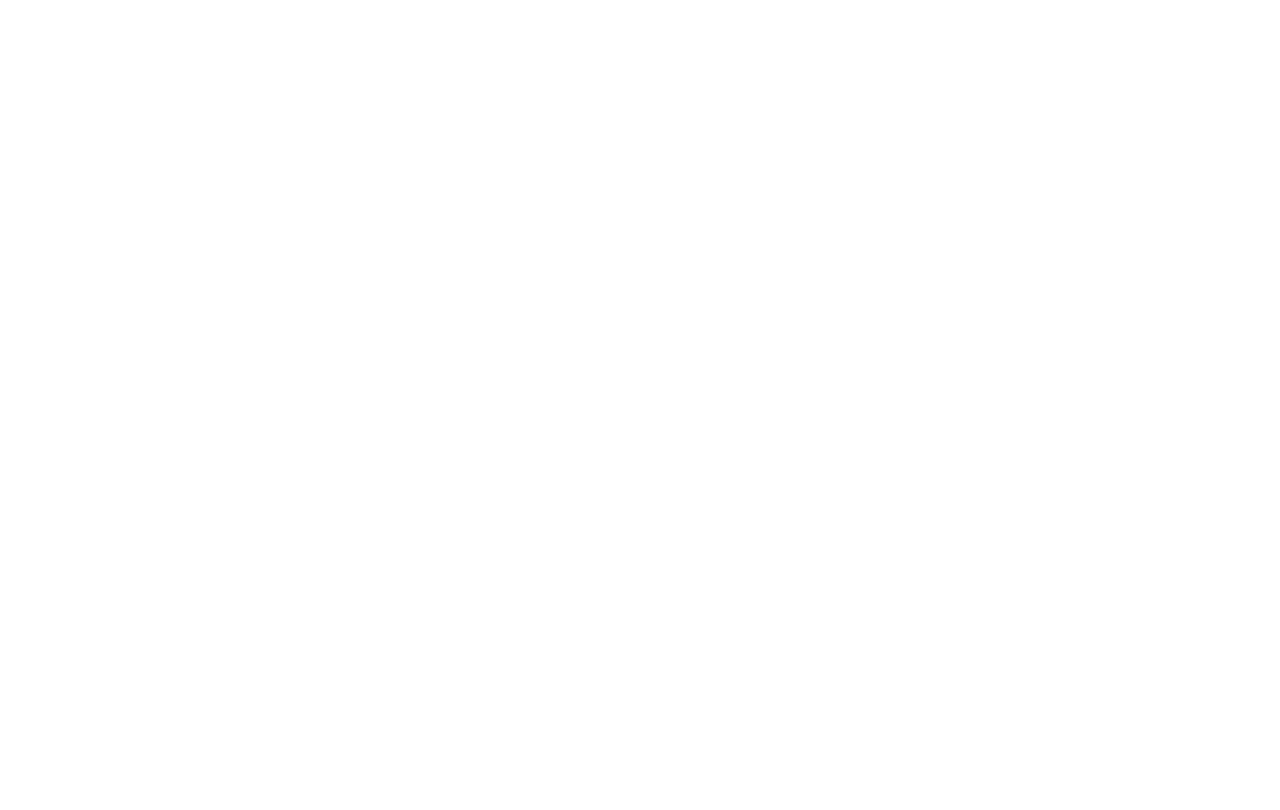
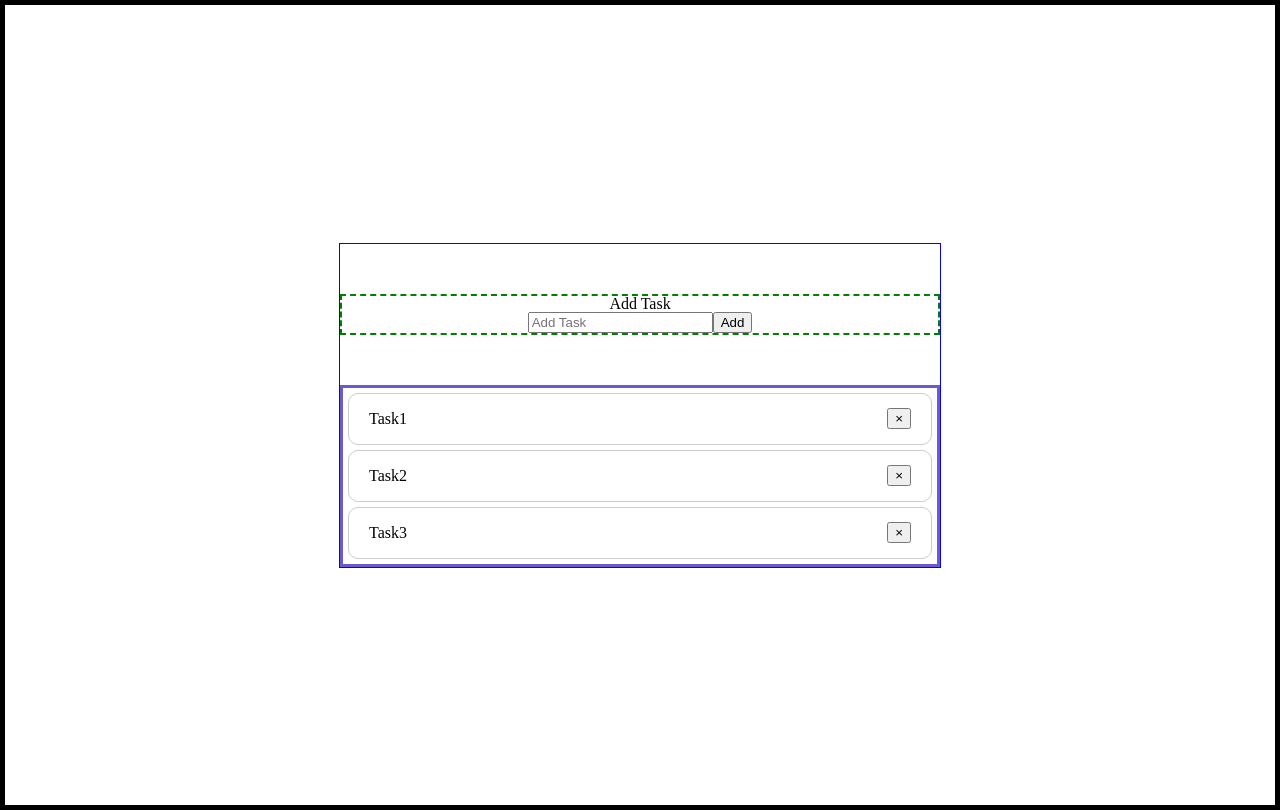
Before and after one commit to s3van/react-beg-06, a React (Create React App) app: page / in a window 1280 px wide. Built offline with nearby package versions, Linux system fonts and the light colour scheme.

Commit message:
hamarya vsyo

```diff
--- a/src/App.css
+++ b/src/App.css
@@ -1,3 +1,51 @@
-.wrapper{
-    text-align: center;
+html, body, div, span, applet, object, iframe,
+h1, h2, h3, h4, h5, h6, p, blockquote, pre,
+a, abbr, acronym, address, big, cite, code,
+del, dfn, em, img, ins, kbd, q, s, samp,
+small, strike, strong, sub, sup, tt, var,
+b, u, i, center,
+dl, dt, dd, ol, ul, li,
+fieldset, form, label, legend,
+table, caption, tbody, tfoot, thead, tr, th, td,
+article, aside, canvas, details, embed,
+figure, figcaption, footer, header, hgroup,
+menu, nav, output, ruby, section, summary,
+time, mark, audio, video {
+	margin: 0;
+	padding: 0;
+	border: 0;
+	font-size: 100%;
+	font: inherit;
+	vertical-align: baseline;
 }
+/* HTML5 display-role reset for older browsers */
+article, aside, details, figcaption, figure,
+footer, header, hgroup, menu, nav, section {
+	display: block;
+}
+body {
+	line-height: 1;
+}
+ol, ul {
+	list-style: none;
+}
+blockquote, q {
+	quotes: none;
+}
+blockquote:before, blockquote:after,
+q:before, q:after {
+	content: '';
+	content: none;
+}
+table {
+	border-collapse: collapse;
+	border-spacing: 0;
+}
+
+.app-wrapper{
+	border: 5px solid black;
+	display: flex;
+	justify-content: center;
+	align-items: center;
+	height: 100vh;
+}
--- a/src/App.js
+++ b/src/App.js
@@ -1,11 +1,14 @@
 import React, { Component } from 'react'
-import "./App.css"
+import './App.css'
+import Todo from './Components/Todo/Todo.jsx'
+
 
 
 export default class App extends Component {
   render() {
     return (
-      <div className="wrapper">
+      <div className="app-wrapper">
+        <Todo />
       </div>
     )
   }
--- /dev/null
+++ b/src/Components/AddTask/AddTask.jsx
@@ -0,0 +1,46 @@
+import React, { Component } from 'react'
+import AddTaskStyles from './AddTask.module.css'
+
+export class AddTask extends Component {
+
+    state = {
+        inputValue: ""
+    }
+
+    handleChange = (event) => {
+        const {value} = event.target
+        this.setState({
+            inputValue: value
+        })
+    }
+
+    handleSubmit2 = () => {
+        if(!this.state.inputValue)
+        return
+        this.props.handleSubmit(this.state.inputValue)
+        this.setState({
+            inputValue: ""
+        })
+    }
+
+    render() {
+        return (
+            <div className={AddTaskStyles.wrapper}>
+                <h1>Add Task</h1>
+                 <div>
+                    <input
+                    type="text"
+                    placeholder="Add Task"
+                    onChange={this.handleChange}
+                    value={this.state.inputValue}
+                    />
+                    <button
+                    onClick={this.handleSubmit2}>
+                    Add</button>
+                </div>
+            </div>
+        )
+    }
+}
+
+export default AddTask
--- /dev/null
+++ b/src/Components/AddTask/AddTask.module.css
@@ -0,0 +1,4 @@
+.wrapper{
+    border: 2px dashed green;
+    margin: 50px 0 ;
+}
--- a/src/Components/Task/Task.jsx
+++ b/src/Components/Task/Task.jsx
@@ -1,8 +1,12 @@
+import TaskStyles from './Task.module.css'
+
 
 const Task = (props) => {
+    const {task} = props
     return (
-        <div>
-            <p>Task</p>
+        <div className={TaskStyles.wrapper}>
+            <p>{task}</p>
+            <button>&times;</button>
         </div>
     )
 }
--- /dev/null
+++ b/src/Components/Task/Task.module.css
@@ -0,0 +1,10 @@
+.wrapper{
+    display: flex;
+    justify-content: space-between;
+    align-items: center;
+    border: 1px solid #ccc;
+    border-radius: 10px;
+    height: 50px;
+    margin: 5px;
+    padding: 0 20px;
+}
--- a/src/Components/Todo/Todo.jsx
+++ b/src/Components/Todo/Todo.jsx
@@ -1,14 +1,46 @@
 import React, { Component } from 'react'
-import Task from '../Todo/Todo'
+import Task from '../Task/Task'
+import AddTask from '../AddTask/AddTask'
+import TodoStyles from './Todo.module.css'
 
-export class Todo extends Component {
+export class Tasks extends React.Component {
+
+    state = {
+        tasks: ["Task1", "Task2", "Task3"],
+    }
+
+
+
+    handleSubmit = (value) => {
+        const tasks = [...this.state.tasks]
+        tasks.push(value)
+        this.setState({
+            tasks: tasks,
+        }, () => {
+            //console.log("Tasks", this.state.tasks)
+        }
+        )
+
+    }
+
     render() {
+
+
+        const tasksJSX = this.state.tasks.map(function (task, index){
         return (
-            <div>
+            <Task task={task} key={index}/>
+        )
+        })
 
+        return (
+            <div className={TodoStyles.wrapper} >
+                <AddTask handleSubmit={this.handleSubmit}/>
+                <div className={TodoStyles.wrapper2}>
+                    {tasksJSX}
+                </div>
             </div>
         )
     }
 }
 
-export default Todo
+export default Tasks
--- /dev/null
+++ b/src/Components/Todo/Todo.module.css
@@ -0,0 +1,15 @@
+.wrapper{
+    border: 1px solid blue;
+    margin: 0 auto;
+    text-align: center;
+    width: 600px;
+
+}
+
+.wrapper2{
+
+    max-height: 180px;
+    overflow-x: hidden;
+    border: 3px solid slateblue;
+    overflow-y: scroll;
+}
```
